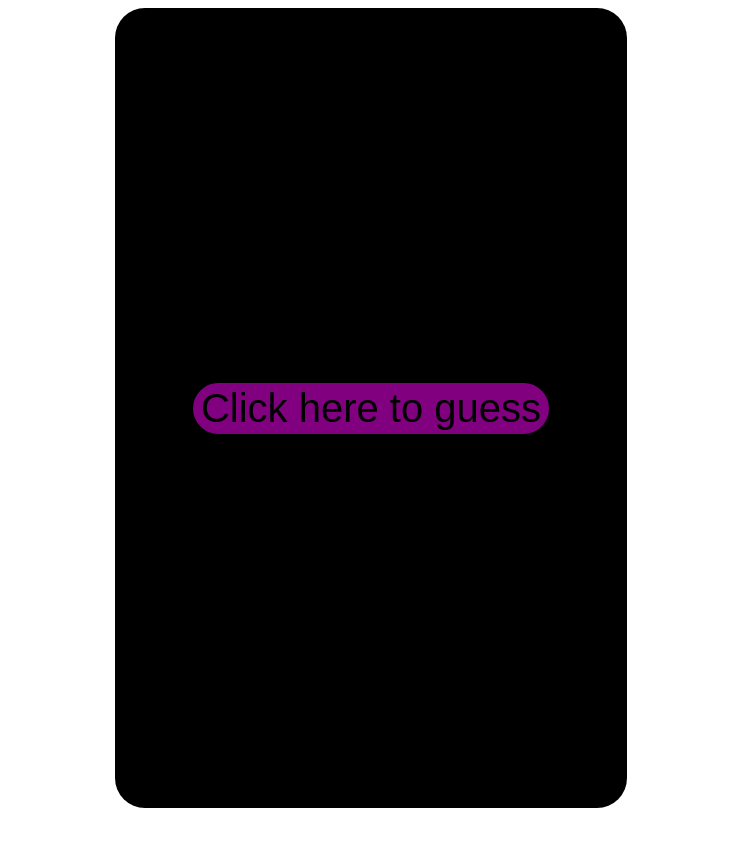
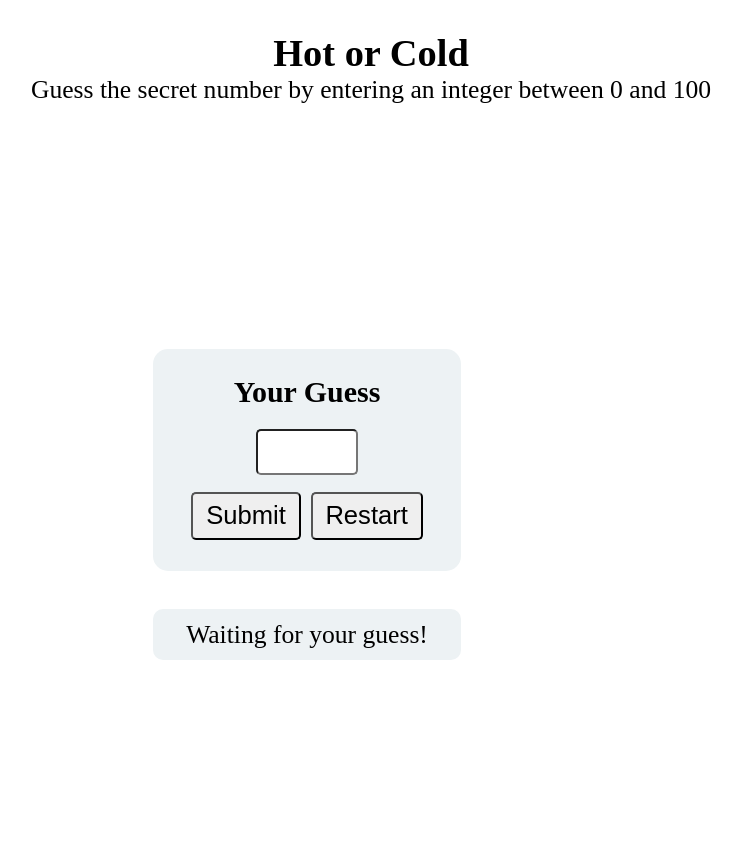
Before and after one commit to Agent-Ebimene/Hot-or-Cold-game, a plain HTML site: page index.html in a window 1280 px wide. Shown: the whole page, without its empty margins (269-1010 px from the left). Before the commit the page ends 816 px from the top, so only its background shows below. Drawn offline with Linux system fonts and the light colour scheme.

Commit message:
Hot or Cold Project

```diff
--- a/app.js
+++ b/app.js
@@ -1,20 +1,66 @@
-const gameBtn = document.getElementById('game__button');
-function checkGuess() {
-    const randomNumber = parseInt(Math.random() * 100 + 1);
-    const guess = prompt('Enter your guess here ');
-    if (guess.trim()==='' || isNaN(guess)) {
-        alert('Please enter a valid number');
+const inputElement = document.getElementById('input-element');
+const result = document.querySelector('.result h4');
+const restartBtn= document.getElementById('restart');
+const gameBtn = document.getElementById('submit');
+const gameButtons = document.querySelector('.game-btn');
+const thermHeight = document.getElementById('therm-liquid');
+let maxTemp;
+let neutralTemp ;
+let guessTemp ;
+let randomNumber = parseInt(Math.random() * 100 + 1);
+
+
+console.log(`Secret Number ${randomNumber}`);
+if (randomNumber < 50) {
+    maxTemp = 100 - randomNumber;
+    console.log(`Max Temp=${maxTemp}`);
+} else {
+    maxTemp = randomNumber;
+    console.log(`Max Temp=${maxTemp}`);
+}
+// Function to restart Game
+const restartGame = () => {
+    inputElement.value = '';
+    randomNumber = parseInt(Math.random() * 100 + 1);
+    neutralTemp = 0;
+    console.log(`Secret Number=${randomNumber}`);
+    if (randomNumber < 50) {
+        let maxTemp = 100 - randomNumber;
+        console.log(`Max Temp=${maxTemp}`);
     } else {
-        console.log(randomNumber);
-        if (guess > randomNumber) {
-            alert('Your guess is too high');
-
-        } else if (guess < randomNumber) {
-            alert('Your guess is too low');
-
-        } else {
-            alert('You guessed correctly!');
-        }
+        maxTemp = randomNumber;
+        console.log(`Max Temp=${maxTemp}`);
+    }
+    checkGuess();
+    if (inputElement.value.trim() === '' || isNaN(inputElement.value) ){
+        result.innerText = 'We are waiting for your guess!';
+        return;
     }
 }
-gameBtn.addEventListener('click', checkGuess);
+/// function to checking the entered guess
+const checkGuess = () => {
+    // a value to compare with the guess temp
+    neutralTemp = parseInt(Math.random() * 50 + 1);
+    const inputValue = inputElement.value;
+     const guess = +inputValue;
+     if (inputValue.trim() === '' || isNaN(inputValue)) {
+         result.innerText = 'Please enter a valid number';
+         return;
+    }
+
+    console.log(`Guess=${guess}`);
+    guessTemp = maxTemp - Math.abs(randomNumber - guess);
+    console.log(`Temp= ${guessTemp}`);
+    if (guessTemp === maxTemp) {
+        result.innerText = 'You guessed right!';
+    } else if(guessTemp > neutralTemp){
+        result.innerText = 'Getting hotter!';
+    } else if (guessTemp < neutralTemp) {
+        result.innerText = 'Getting Colder!';
+    } else {
+        result.innerText = 'Neither cold nor hot!';
+    }
+}
+
+gameBtn.addEventListener('click',checkGuess);
+restartBtn.addEventListener('click', restartGame);
--- a/index.html
+++ b/index.html
@@ -8,8 +8,28 @@
     <title>Hot or Cold Game</title>
 </head>
 <body>
+    <header class="game-header">
+        <h2>Hot or Cold</h2>
+        <p>Guess the secret number by entering an integer between 0 and 100</p>
+    </header>
     <div class="app">
-        <button id="game__button">Click here to guess</button>
+        <div class="game-container">
+
+            <div class="game">
+                <h3> Your Guess</h3>
+
+                <input type="text" id="input-element">
+                <div class="game-btn">
+                    <button id="submit">Submit</button>
+                    <button id="restart">Restart</button>
+
+                </div>
+
+            </div>
+            <div class="result">
+                <h4>Waiting for your guess!</h4>
+            </div>
+        </div>
 
     </div>
 
--- a/style.css
+++ b/style.css
@@ -1,19 +1,125 @@
+:root{
+    font-size:1.6rem;
+}
+*{
+    padding:0;
+    margin:0;
+    box-sizing:border-box;
+}
+.game-header{
+    text-align:center;
+    padding-top:1.2rem;
 
+}
 .app{
+
     width:40vw;
     height:100vh;
     margin:0 auto;
-    background:black;
+    display:grid;
+    grid-template-columns:auto auto;
+    place-items:center;
+    column-gap:2rem;
+}
+h3{
+    text-align:center;
+}
+input{
+    width: 4rem;
+    height:1.8rem;
+   border-radius:5px;
+   margin-left:4rem;
+}
+#input-element{
+    font-size:1rem;
+    font-weight:700;
+    padding:0.375rem 0.75rem;
+}
+button{
+    font-size:1rem;
+    padding:0.3rem 0.5rem;
+    border-radius:5px;
+
+}
+.game h3{
+    padding-top:1rem;
+    margin-bottom:0.8rem;
+}
+.game-btn{
+    margin-top:0.65rem;
     display:flex;
     justify-content:center;
     align-items:center;
-    border-radius:30px;
+    gap:10px;
 }
-#game__button{
-    background:purple;
-    border:2px solid purple;
-    border-radius:30px;
+.btn{
+    border-radius:10px;
+    letter-spacing: 0.2px;
+}
+button:hover{
+    background:black;
     cursor:pointer;
-    font-size:40px
+    border:3px solid white;
+    color:#fff;
+    border-radius:10px;
+}
+
+.game{
+    width:100%;
+    background:#edf2f4;
+    border-radius:15px;
+    margin-bottom:1.5rem;
+    padding-bottom:1.2rem;
+}
+.result{
+    display:flex;
+    justify-content:center;
+    align-items:center;
+    background:#edf2f4;
+    border-radius:10px;
+    width:100%;
+    height:2rem;
+    padding:1rem;
+    text-align:center;
+}
+.result h4{
+    font-weight:300;
+}
+.game-container{
+    width:12rem;
+    margin:0 auto;
+    display:grid;
+    grid-template-columns:1fr;
+    place-items:center;
 
 }
+/*
+.thermometer{
+    height:20rem;
+    width:3rem;
+    border-bottom-right-radius: 200px;
+    border-bottom-left-radius:200px;
+    border:3px solid black;
+    display:grid;
+    grid-template-columns:1fr 1fr;
+}
+ .mark{
+    height:0.2rem;
+    width:1.5rem;
+    background:black;
+}
+.th-scale{
+    display:grid;
+    grid-template-rows:1fr 1fr 1fr 1fr 1fr;
+
+}
+
+#therm-liquid{
+    background:red;
+    width:2rem;
+    height:2rem;
+    margin-left:-1.15rem;
+    align-self:flex-end;
+    border-radius:50%;
+
+} */
```
